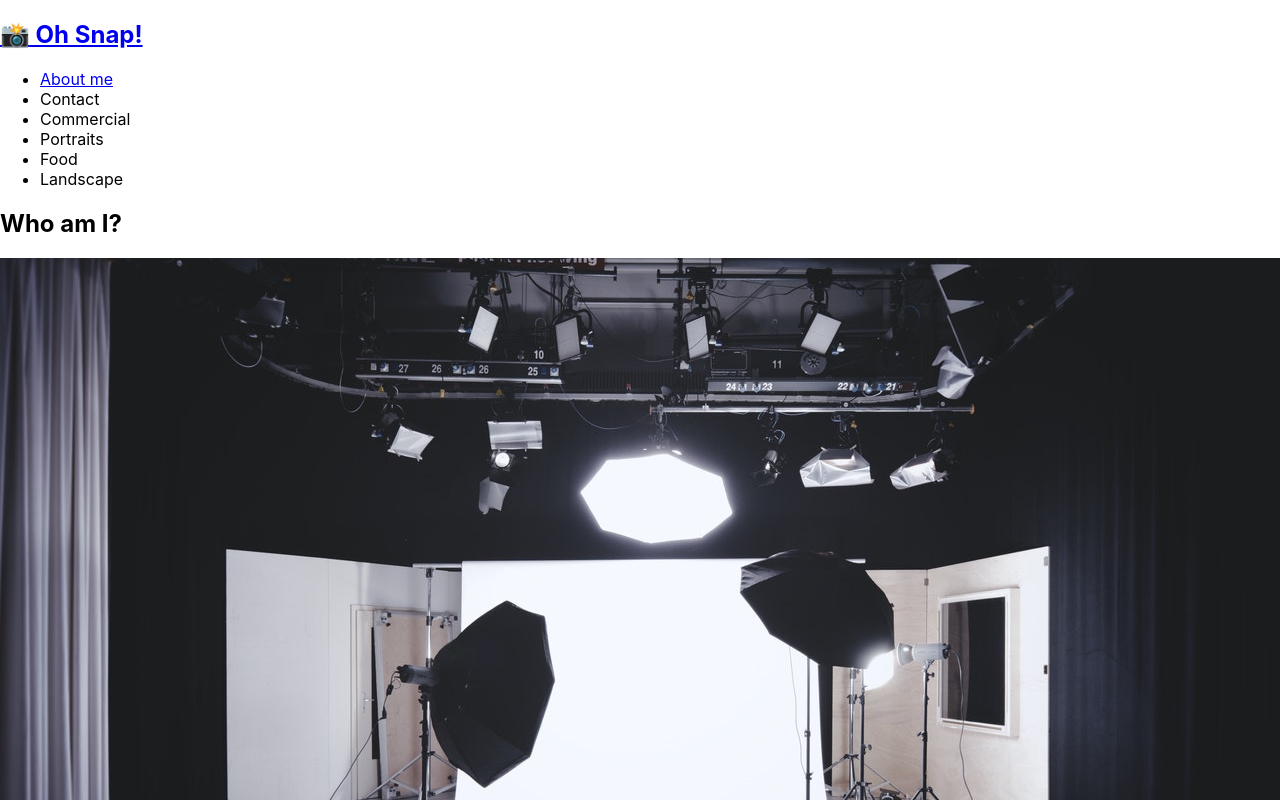
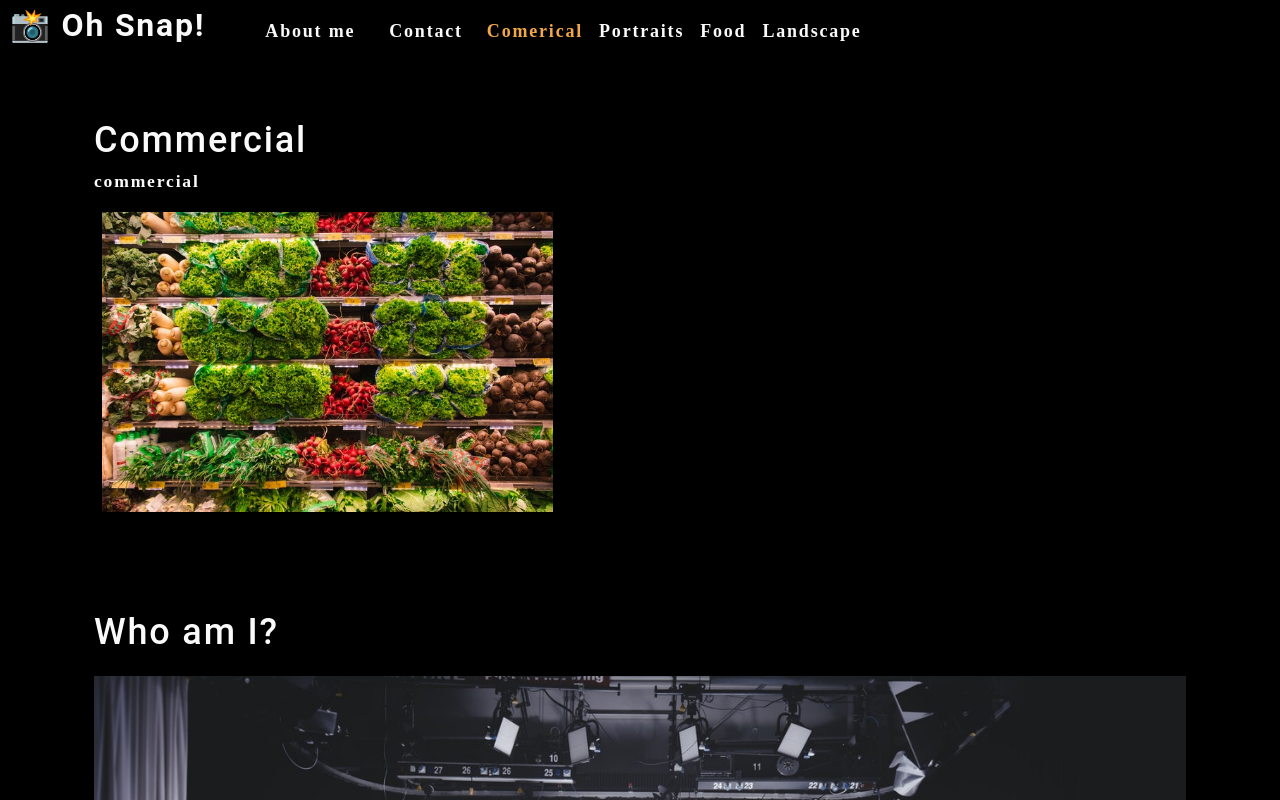
Before and after one commit to Jonathan0212/photo-showcase, a React (Create React App) app: page / in a window 1280 px wide. Shown: the top 800 px of the page. Built offline with nearby package versions, Linux system fonts and the light colour scheme.

Commit message:
added state to nav and creating the layout of gallery photos

```diff
--- a/src/App.js
+++ b/src/App.js
@@ -1,13 +1,32 @@
-import React from 'react';
+import React, { useState } from 'react';
 import About from './components/About';
 import Nav from './components/Nav';
+import Gallery from './components/Gallery'
 
 
 function App() {
+  const [categories] = useState([
+    {
+      name: 'comerical',
+      description: 'Photos of grocery stores, food trucks, and other commerical projects',
+    },
+    { name: 'portraits', description:'Portraits of people in my life'},
+    { name:'food', description:'Delivious delicacies'},
+    { name: 'landscape', description: ' Fields, farmhouses, waterfalls, and the beauty of nature'},
+  ]);
+
+  const [currentCategory, setCurrentCategory] = useState(categories[0]);
+
+
   return (
   <div>
-  <Nav />
+    <Nav
+      categories={categories}
+      setCurrentCategory={setCurrentCategory}
+      currentCategory={currentCategory}
+      />
     <main>
+      <Gallery />
       <About />
     </main>
   </div>
--- a/src/assets/index.css
+++ /dev/null
@@ -1,295 +0,0 @@
-
-main {
-	margin: 0 auto;
-	max-width: 90%;
-  padding: 50px 30px;
-}
-:root {
-  --primary: #8c54ff;
-  --secondary: #F3A847;
-  --tertiary: #B12704;
-  --light: #fafafa;
-  --dark: #000000;
-  --darker: #111111;
-  --error: rgb(228, 46, 1);
-  --spacing-one: calc(1rem * 0.5);
-  --spacing-two: calc(1rem);
-  --spacing-five: calc(2.5rem);
-
-}
-
-* {
-  box-sizing: border-box;
-}
-
-html,
-body {
-  min-height: 100%;
-}
-
-body {
-  margin: 0;
-  padding: 0;
-  font-weight: 600;
-  line-height: 1.5;
-  font-size: 18px;
-  letter-spacing: .1em;
-  background: var(--dark);
-  color: var(--light);
-  font-family: 'Poiret One', cursive;
-
-}
-
-h1,
-h2,
-h3,
-h4,
-h5,
-h6 {
-  font-family: 'Roboto', sans-serif;
-  font-weight: 500;
-  margin: 5px 0;
-  line-height: 1.25;
-}
-
-h1 {
-  font-size: 2.25rem;
-}
-
-h2 {
-  font-size: 2rem;
-}
-
-h3 {
-  font-size: 1.75rem;
-}
-
-h4 {
-  font-size: 1.5rem;
-}
-
-h5 {
-  font-size: 1.25rem;
-}
-
-h6 {
-  font-size: 1rem;
-}
-
-p {
-  font-size: 1.1rem;
-  margin-top: 0;
-}
-
-a {
-  color: var(--tertiary);
-  text-decoration: none;
-  font-weight: bold;
-}
-
-a:hover {
-  text-decoration: underline;
-}
-
-header {
-  background: var(--dark);
-}
-
-header a {
-  color: var(--light);
-}
-
-button {
-  font-size: 1rem;
-  text-decoration: none;
-  padding: 0.25rem 1rem;
-  border-radius: .5rem;
-  border: none;
-  outline: none;
-  cursor: pointer;
-  margin: 0 1px;
-  background-color: var(--secondary);
-}
-
-button:hover {
-  opacity: .8;
-}
-
-button[disabled] {
-  cursor: default;
-  opacity: .8;
-}
-
-img {
-  max-width: 100%;
-}
-
-span[role="img"] {
-  cursor: default;
-}
-
-form {
-  width: 40%;
-}
-
-input {
-  font-size: 1rem;
-  padding: 0.25rem;
-  border: 1px solid var(--dark);
-  outline: none;
-  border-radius: 3px;
-  transition: box-shadow 0.2s;
-}
-
-input:focus {
-  border: 1px solid var(--secondary);
-  box-shadow: 0 0 .25rem rgba(0, 0, 0, .5);
-}
-
-li {
-  list-style: none;
-}
-
-nav a:hover {
-  text-decoration: none;
-}
-
-nav  li {
-  cursor: pointer;
-}
-
-textarea {
-	width: 600px;
-	height: 120px;
-	border: 3px solid #cccccc;
-	padding: 5px;
-}
-
-.container {
-  width: 85%;
-  max-width: 1200px;
-  margin-left: auto;
-  margin-right: auto;
-}
-
-.flex-row {
-  display: flex;
-  flex-wrap: wrap;
-}
-
-.space-between {
-  justify-content: space-between;
-}
-
-.flex-end {
-  justify-content: flex-end;
-}
-
-.mx-1 {
-  margin-right: var(--spacing-one);
-  margin-left: var(--spacing-one);
-}
-
-.mx-2 {
-  margin-right: var(--spacing-two);
-  margin-left: var(--spacing-two);
-}
-
-.my-1 {
-  margin-top: var(--spacing-one);
-  margin-bottom: var(--spacing-one);
-}
-
-.my-2 {
-  margin-top: var(--spacing-two);
-  margin-bottom: var(--spacing-two);
-}
-
-.my-5 {
-  margin-top: var(--spacing-five);
-  margin-bottom: var(--spacing-five);
-}
-
-.px-1 {
-  padding-right: var(--spacing-one);
-  padding-left: var(--spacing-one);
-}
-
-.px-2 {
-  padding-right: var(--spacing-two);
-  padding-left: var(--spacing-two);
-}
-
-.py-1 {
-  padding-top: var(--spacing-one);
-  padding-bottom: var(--spacing-one);
-}
-
-.py-2 {
-  padding-top: var(--spacing-two);
-  padding-bottom: var(--spacing-two);
-}
-
-.card {
-  width: 25%;
-  text-align: center;
-}
-
-.img-thumbnail {
-  width: auto;
-  height: 300px;
-  margin-bottom: 50px;
-  cursor: pointer;
-}
-
-.modalBackdrop {
-	background: rgba(0, 0, 0, .65);
-	bottom: 0;
-	left: 0;
-	overflow: auto;
-	position: fixed;
-	right: 0;
-	top: 0;
-	z-index: 1;
-}
-
-.modalContainer {
-	background: var(--darker);
-	border-radius: 5px;
-	max-width: 100%;
-	margin: 50px auto;
-	padding: 15px;
-	width: 960px;
-}
-
-.modalTitle {
-	font-size: 18px;
-	font-weight: 600;
-	margin-bottom: 25px;
-}
-
-button {
-	background: var(--primary);
-	border: 0;
-	border-radius: 5px;
-	color: #fff;
-	cursor: pointer;
-	font-size: 16px;
-	font-weight: 600;
-	margin-bottom: 30px;
-	padding: 10px 15px;
-}
-
-a {
-	border-radius: 5px;
-	color: var(--primary);
-	font-weight: 600;
-	padding: 2px 4px;
-	margin-left: -2px;
-	margin-right: -2px;
-
-}
-
-.navActive {
-  color: var(--secondary);
-}
--- /dev/null
+++ b/src/components/Gallery/index.js
@@ -0,0 +1,25 @@
+import React from "react";
+import { capitalizeFirstLetter } from '../../assets/utils/helpers';
+import photo from '../../assets/assets/small/commercial/0.jpg';
+
+function Gallery(props) {
+    const currentCategory = {
+        name: 'commercial',
+        description: 'Photos of grocery stores, food trucks, and other commercial projects',
+    };
+
+    return (
+        <section>
+            <h1>{capitalizeFirstLetter(currentCategory.name)}</h1>
+            <p>{currentCategory.name}</p>
+            <div>
+                <img src={photo}
+                alt='Commercial Example'
+                className='img-thumbnail mx-1'
+                />
+            </div>
+        </section>
+    );
+}
+
+export default Gallery;
--- a/src/components/Nav/index.js
+++ b/src/components/Nav/index.js
@@ -1,47 +1,50 @@
-import React from "react";
+import React, { useState, useEffect } from 'react';
 import { capitalizeFirstLetter } from "../../assets/utils/helpers";
 
-function Nav() {
-  const  categories = [
-    { name: 'commercial', description: 'Photos of grocery stores, food trucks, and other commercial projects' },
-    { name: 'portraits', description: 'Portraits of people in my life' },
-    { name: 'food', description: 'Delicious delicacies' },
-    { name: 'landscape', description: 'Fields, farmhouses, waterfalls, and the beauty of nature' }
-  ];
+function Nav(props) {
+ const {
+   categories = [],
+   setCurrentCategory,
+   currentCategory,
+ } = props;
 
-  const handleClick = (item) => {
-    console.log(item);
-    return item;
-  };
+ useEffect(() => {
+   document.title = capitalizeFirstLetter(currentCategory.name);
+ }, [currentCategory]);
+
 
   return (
     <header className="flex-row px-1">
       <h2>
         <a data-testid="link" href="/">
-          <span role="img" aria-label="camera"> 📸</span> Oh Snap!
+          <span role="img" aria-label="camera">📸 </span> Oh Snap!
         </a>
       </h2>
       <nav>
         <ul className="flex-row">
           <li className="mx-2">
-            <a data-testid="about" href="#about" onClick={() => handleClick("About")}>
+            <a data-testid="about" href="#about">
               About me
             </a>
           </li>
-          <li className={"mx-2"}>
-            <span onClick={() => handleClick('Contact')}>
+          <li className="mx-2">
+            <span>
               Contact
             </span>
           </li>
-          {
-            categories.map((category) => (
-              <li className="mx-1" key={category.name} >
-                <span onClick={() => { handleClick(category.name); }}>
-                 {capitalizeFirstLetter(category.name)}
+          {categories.map((category) => (
+              <li className={`mx-1
+                ${currentCategory.name === category.name && 'navActive'
+              }`} key={category.name}>
+                <span
+                  onClick={() => {
+                    setCurrentCategory(category)
+                  }}
+                >
+                  {capitalizeFirstLetter(category.name)}
                 </span>
               </li>
-            ))
-          }
+            ))}
         </ul>
       </nav>
     </header>
--- a/src/index.css
+++ b/src/index.css
@@ -1,13 +1,295 @@
+
+main {
+	margin: 0 auto;
+	max-width: 90%;
+  padding: 50px 30px;
+}
+:root {
+  --primary: #8c54ff;
+  --secondary: #F3A847;
+  --tertiary: #B12704;
+  --light: #fafafa;
+  --dark: #000000;
+  --darker: #111111;
+  --error: rgb(228, 46, 1);
+  --spacing-one: calc(1rem * 0.5);
+  --spacing-two: calc(1rem);
+  --spacing-five: calc(2.5rem);
+
+}
+
+* {
+  box-sizing: border-box;
+}
+
+html,
+body {
+  min-height: 100%;
+}
+
 body {
   margin: 0;
-  font-family: -apple-system, BlinkMacSystemFont, 'Segoe UI', 'Roboto', 'Oxygen',
-    'Ubuntu', 'Cantarell', 'Fira Sans', 'Droid Sans', 'Helvetica Neue',
-    sans-serif;
-  -webkit-font-smoothing: antialiased;
-  -moz-osx-font-smoothing: grayscale;
+  padding: 0;
+  font-weight: 600;
+  line-height: 1.5;
+  font-size: 18px;
+  letter-spacing: .1em;
+  background: var(--dark);
+  color: var(--light);
+  font-family: 'Poiret One', cursive;
+
 }
 
-code {
-  font-family: source-code-pro, Menlo, Monaco, Consolas, 'Courier New',
-    monospace;
+h1,
+h2,
+h3,
+h4,
+h5,
+h6 {
+  font-family: 'Roboto', sans-serif;
+  font-weight: 500;
+  margin: 5px 0;
+  line-height: 1.25;
 }
+
+h1 {
+  font-size: 2.25rem;
+}
+
+h2 {
+  font-size: 2rem;
+}
+
+h3 {
+  font-size: 1.75rem;
+}
+
+h4 {
+  font-size: 1.5rem;
+}
+
+h5 {
+  font-size: 1.25rem;
+}
+
+h6 {
+  font-size: 1rem;
+}
+
+p {
+  font-size: 1.1rem;
+  margin-top: 0;
+}
+
+a {
+  color: var(--tertiary);
+  text-decoration: none;
+  font-weight: bold;
+}
+
+a:hover {
+  text-decoration: underline;
+}
+
+header {
+  background: var(--dark);
+}
+
+header a {
+  color: var(--light);
+}
+
+button {
+  font-size: 1rem;
+  text-decoration: none;
+  padding: 0.25rem 1rem;
+  border-radius: .5rem;
+  border: none;
+  outline: none;
+  cursor: pointer;
+  margin: 0 1px;
+  background-color: var(--secondary);
+}
+
+button:hover {
+  opacity: .8;
+}
+
+button[disabled] {
+  cursor: default;
+  opacity: .8;
+}
+
+img {
+  max-width: 100%;
+}
+
+span[role="img"] {
+  cursor: default;
+}
+
+form {
+  width: 40%;
+}
+
+input {
+  font-size: 1rem;
+  padding: 0.25rem;
+  border: 1px solid var(--dark);
+  outline: none;
+  border-radius: 3px;
+  transition: box-shadow 0.2s;
+}
+
+input:focus {
+  border: 1px solid var(--secondary);
+  box-shadow: 0 0 .25rem rgba(0, 0, 0, .5);
+}
+
+li {
+  list-style: none;
+}
+
+nav a:hover {
+  text-decoration: none;
+}
+
+nav  li {
+  cursor: pointer;
+}
+
+textarea {
+	width: 600px;
+	height: 120px;
+	border: 3px solid #cccccc;
+	padding: 5px;
+}
+
+.container {
+  width: 85%;
+  max-width: 1200px;
+  margin-left: auto;
+  margin-right: auto;
+}
+
+.flex-row {
+  display: flex;
+  flex-wrap: wrap;
+}
+
+.space-between {
+  justify-content: space-between;
+}
+
+.flex-end {
+  justify-content: flex-end;
+}
+
+.mx-1 {
+  margin-right: var(--spacing-one);
+  margin-left: var(--spacing-one);
+}
+
+.mx-2 {
+  margin-right: var(--spacing-two);
+  margin-left: var(--spacing-two);
+}
+
+.my-1 {
+  margin-top: var(--spacing-one);
+  margin-bottom: var(--spacing-one);
+}
+
+.my-2 {
+  margin-top: var(--spacing-two);
+  margin-bottom: var(--spacing-two);
+}
+
+.my-5 {
+  margin-top: var(--spacing-five);
+  margin-bottom: var(--spacing-five);
+}
+
+.px-1 {
+  padding-right: var(--spacing-one);
+  padding-left: var(--spacing-one);
+}
+
+.px-2 {
+  padding-right: var(--spacing-two);
+  padding-left: var(--spacing-two);
+}
+
+.py-1 {
+  padding-top: var(--spacing-one);
+  padding-bottom: var(--spacing-one);
+}
+
+.py-2 {
+  padding-top: var(--spacing-two);
+  padding-bottom: var(--spacing-two);
+}
+
+.card {
+  width: 25%;
+  text-align: center;
+}
+
+.img-thumbnail {
+  width: auto;
+  height: 300px;
+  margin-bottom: 50px;
+  cursor: pointer;
+}
+
+.modalBackdrop {
+	background: rgba(0, 0, 0, .65);
+	bottom: 0;
+	left: 0;
+	overflow: auto;
+	position: fixed;
+	right: 0;
+	top: 0;
+	z-index: 1;
+}
+
+.modalContainer {
+	background: var(--darker);
+	border-radius: 5px;
+	max-width: 100%;
+	margin: 50px auto;
+	padding: 15px;
+	width: 960px;
+}
+
+.modalTitle {
+	font-size: 18px;
+	font-weight: 600;
+	margin-bottom: 25px;
+}
+
+button {
+	background: var(--primary);
+	border: 0;
+	border-radius: 5px;
+	color: #fff;
+	cursor: pointer;
+	font-size: 16px;
+	font-weight: 600;
+	margin-bottom: 30px;
+	padding: 10px 15px;
+}
+
+a {
+	border-radius: 5px;
+	color: var(--primary);
+	font-weight: 600;
+	padding: 2px 4px;
+	margin-left: -2px;
+	margin-right: -2px;
+
+}
+
+.navActive {
+  color: var(--secondary);
+}
```
Also changed, not shown: src/App.css (deleted, +0 -38 lines), src/components/Gallery/PhotoList.js (added, +16 -0 lines), src/setupTests.js (deleted, +0 -5 lines).
